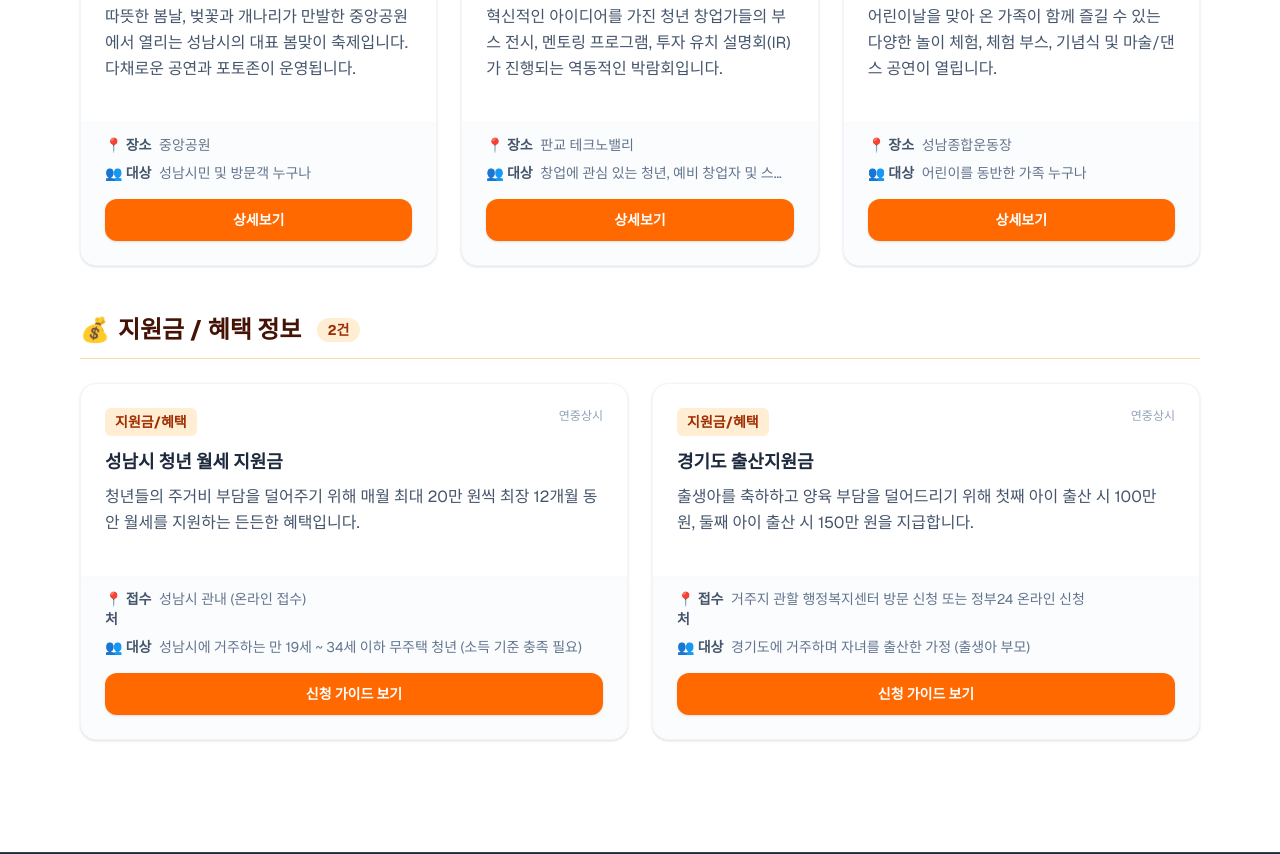
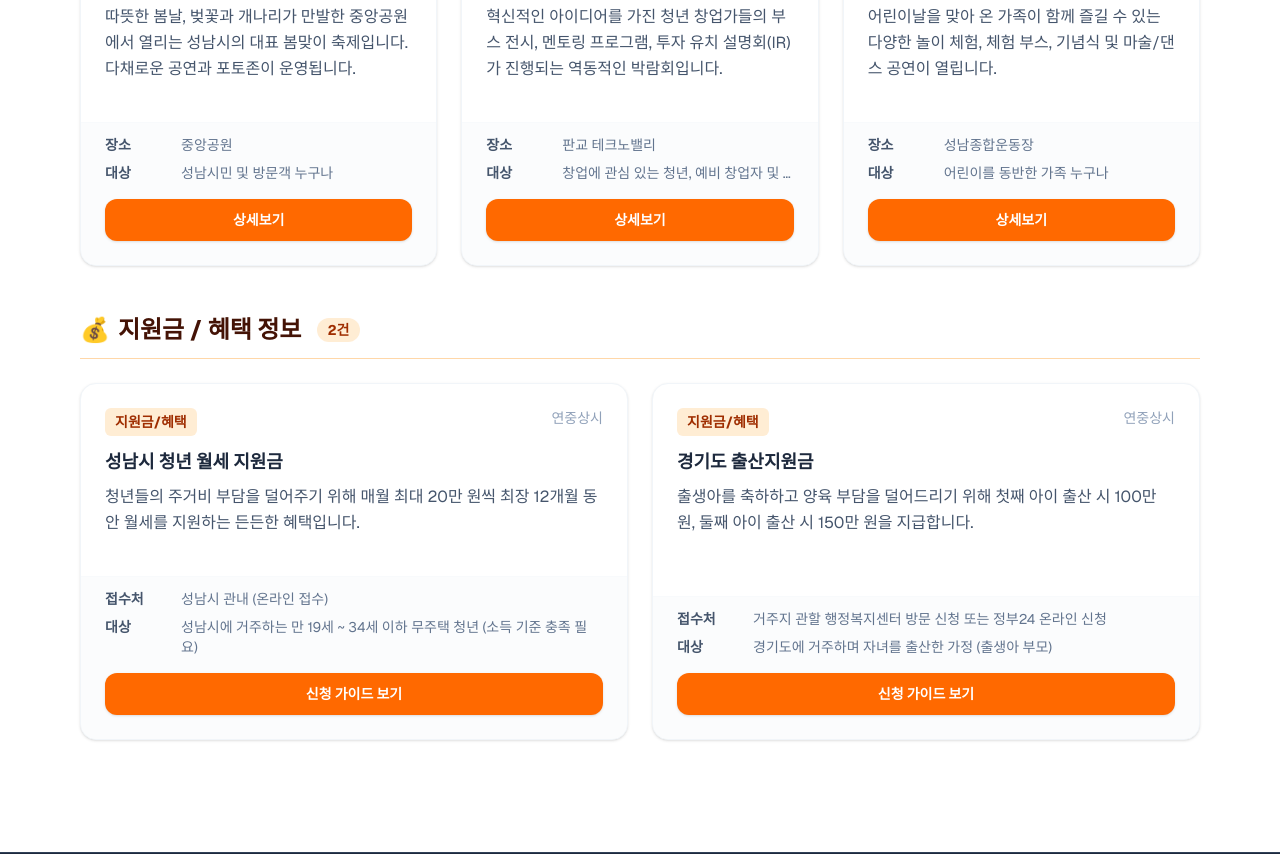
Before and after one commit to annbadawin-ship-it/my-city-info, a Next.js app: page / in a window 1280 px wide. Shown: the part 380-1234 px from the top of the page. Built offline with nearby package versions, Linux system fonts and the light colour scheme.

Commit message:
UI: 카드 레이아웃 정렬 및 연중상시 폰트 확대

```diff
--- a/src/app/page.tsx
+++ b/src/app/page.tsx
@@ -116,7 +116,7 @@ export default function Home() {
                       <span className="self-start bg-amber-100 text-amber-800 text-sm font-bold px-2.5 py-1 rounded-md">
                         {event.category}
                       </span>
-                      <span className="text-base font-extrabold text-amber-800 bg-amber-50 px-3 py-1 rounded-lg border border-amber-200 font-mono text-center sm:text-left">
+                      <span className="text-base font-extrabold text-amber-800 bg-amber-50 px-3 py-1 rounded-lg border border-amber-200 font-mono text-center">
                         {event.startDate === event.endDate
                           ? event.startDate
                           : `${event.startDate} ~ ${event.endDate}`}
@@ -130,12 +130,12 @@ export default function Home() {
                     </p>
                   </div>
                   <div className="px-6 pb-6 pt-3 bg-slate-50/50 border-t border-slate-50 flex flex-col gap-2 text-sm text-slate-500">
-                    <div className="flex items-center gap-1.5">
-                      <span className="font-bold text-slate-600 w-12 shrink-0">📍 장소</span>
+                    <div className="flex items-center gap-3">
+                      <span className="font-bold text-slate-600 w-16 shrink-0">장소</span>
                       <span className="truncate">{event.place}</span>
                     </div>
-                    <div className="flex items-center gap-1.5">
-                      <span className="font-bold text-slate-600 w-12 shrink-0">👥 대상</span>
+                    <div className="flex items-center gap-3">
+                      <span className="font-bold text-slate-600 w-16 shrink-0">대상</span>
                       <span className="truncate">{event.target}</span>
                     </div>
                     <Link
@@ -191,7 +191,7 @@ export default function Home() {
                       <span className="bg-orange-100 text-orange-800 text-sm font-bold px-2.5 py-1 rounded-md">
                         {benefit.category}
                       </span>
-                      <span className="text-xs text-slate-400 font-mono">
+                      <span className="text-sm text-slate-400 font-mono">
                         연중상시
                       </span>
                     </div>
@@ -203,12 +203,12 @@ export default function Home() {
                     </p>
                   </div>
                   <div className="px-6 pb-6 pt-3 bg-slate-50/50 border-t border-slate-50 flex flex-col gap-2 text-sm text-slate-500">
-                    <div className="flex items-start gap-1.5">
-                      <span className="font-bold text-slate-600 w-12 shrink-0">📍 접수처</span>
+                    <div className="flex items-start gap-3">
+                      <span className="font-bold text-slate-600 w-16 shrink-0">접수처</span>
                       <span>{benefit.place}</span>
                     </div>
-                    <div className="flex items-start gap-1.5">
-                      <span className="font-bold text-slate-600 w-12 shrink-0">👥 대상</span>
+                    <div className="flex items-start gap-3">
+                      <span className="font-bold text-slate-600 w-16 shrink-0">대상</span>
                       <span>{benefit.target}</span>
                     </div>
                     <Link
```
